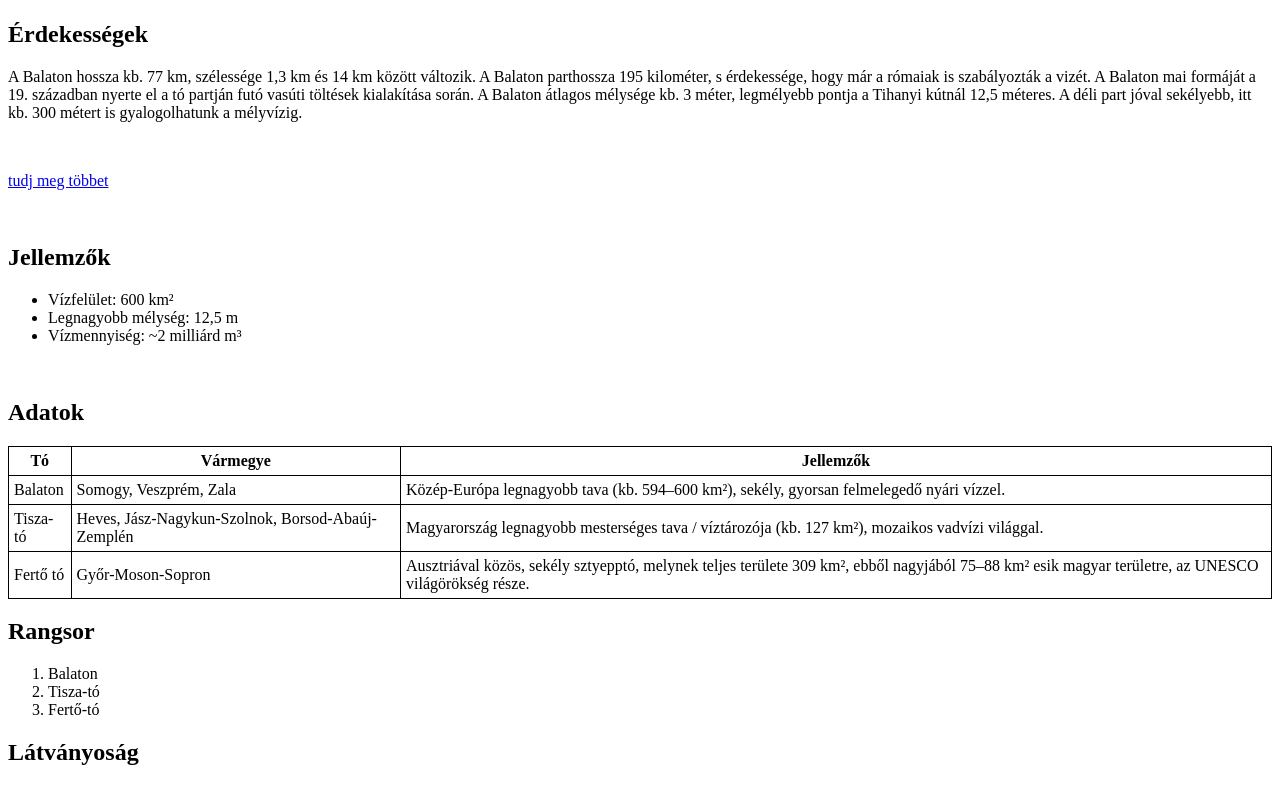
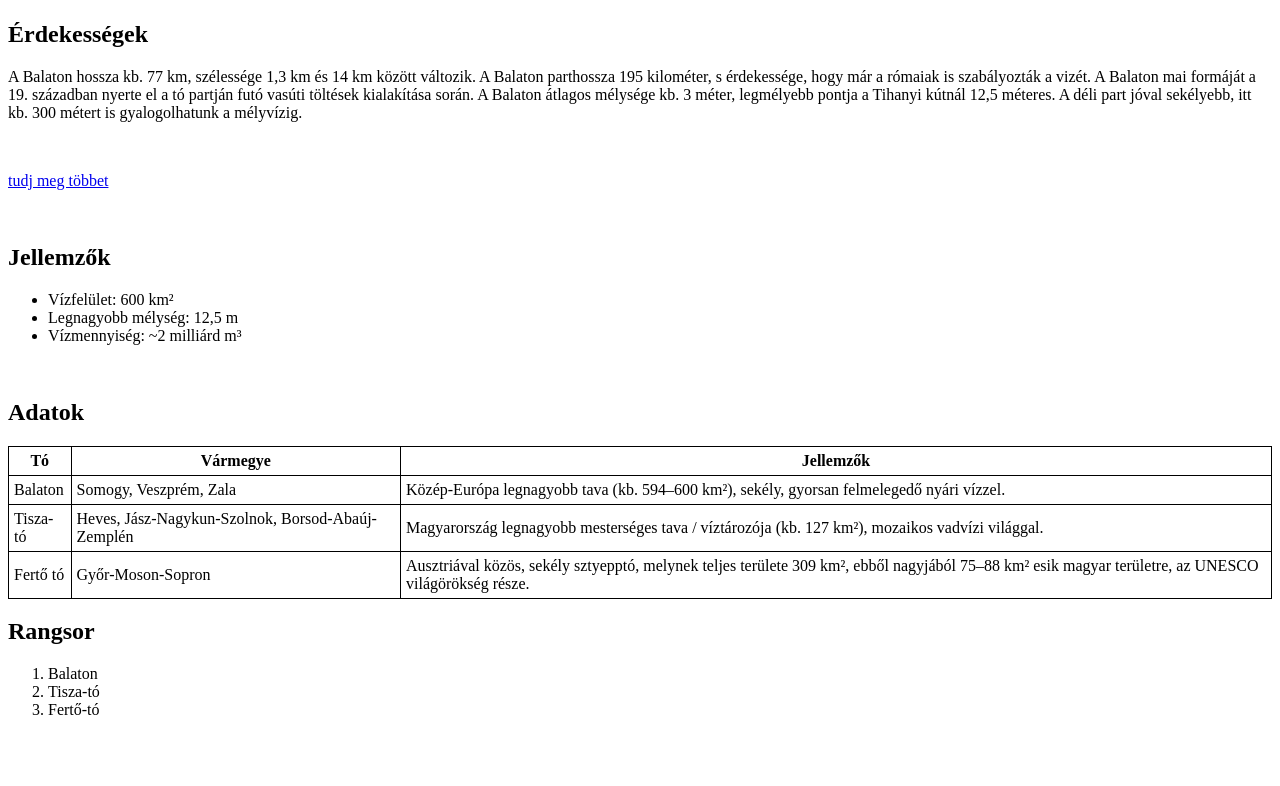
Before and after one commit to adam1731nagy/ikt, a plain HTML site: page tema.html in a window 1280 px wide. Shown: the part 490-1276 px from the top of the page. After the commit the page ends 1225 px from the top, so only its background shows below. Drawn offline with Linux system fonts and the light colour scheme.

Commit message:
Add files via upload

```diff
--- a/tema.html
+++ b/tema.html
@@ -74,7 +74,7 @@ A Balaton átlagos mélysége kb. 3 méter, legmélyebb pontja a Tihanyi kútná
         <li>Fertő-tó</li>
     </ol>
 
-<h2>Látványoság</h2>
+
 
 </body>
 </html>
```
